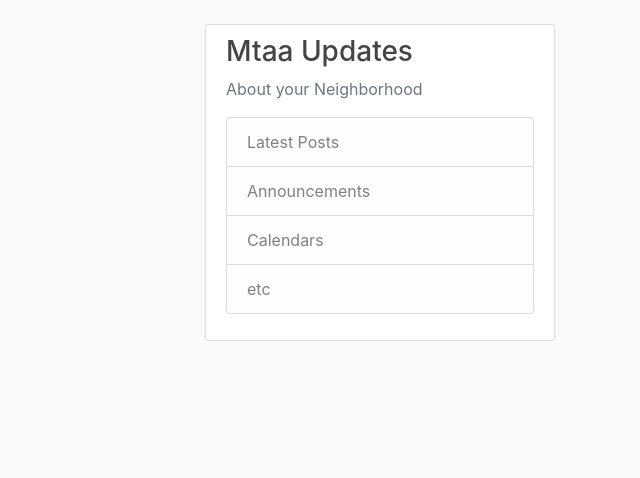
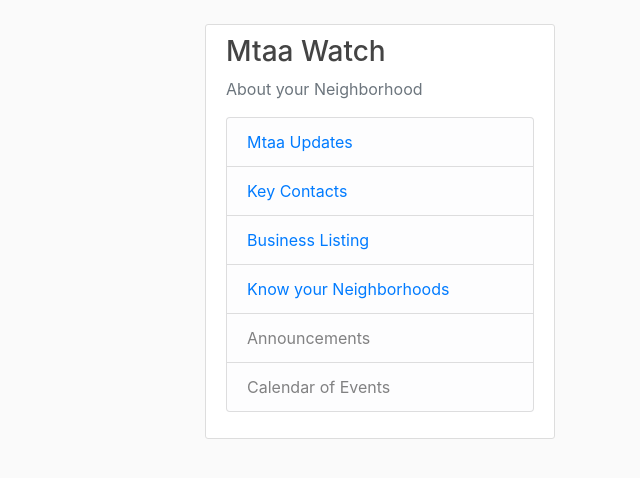
Before and after one commit to jameskomo/neighborhood-watch, a Django app: template mtaa_watch/templates/mtaa_watch/home.html in a window 1280 px wide. Shown: the part 56-534 px from the top of the page, without its empty margins (640-1280 px from the left). Run offline with Django 3.2, Linux system fonts and the light colour scheme; the template is opened without the code that fills it, so the values that code supplies are empty; some libraries are stand-ins or nearby versions.

Commit message:
Side bar updated with links to Business, Contacts and Neighborhood

```diff
--- a/mtaa_watch/templates/mtaa_watch/base.html
+++ b/mtaa_watch/templates/mtaa_watch/base.html
@@ -60,13 +60,15 @@
         </div>
         <div class="col-md-4">
           <div class="content-section">
-            <h3>Mtaa Updates</h3>
+            <h3>Mtaa Watch</h3>
             <p class='text-muted'>About your Neighborhood
               <ul class="list-group">
-                <li class="list-group-item list-group-item-light">Latest Posts</li>
+                <li class="list-group-item list-group-item-light"><a href="{% url 'mtaa_watch-home' %}">Mtaa Updates</a></li>
+                <li class="list-group-item list-group-item-light"><a href="{% url 'contact-home' %}">Key Contacts</a></li>
+                <li class="list-group-item list-group-item-light"><a href="{% url 'business-home' %}">Business Listing</a></li>
+                <li class="list-group-item list-group-item-light"><a href="{% url 'neighborhood-home' %}">Know your Neighborhoods</a></li>
                 <li class="list-group-item list-group-item-light">Announcements</li>
-                <li class="list-group-item list-group-item-light">Calendars</li>
-                <li class="list-group-item list-group-item-light">etc</li>
+                <li class="list-group-item list-group-item-light">Calendar of Events</li>
               </ul>
             </p>
           </div>
--- a/mtaa_watch/urls.py
+++ b/mtaa_watch/urls.py
@@ -27,7 +27,7 @@ from . import views
 urlpatterns = [
     path('', PostListView.as_view(), name='mtaa_watch-home'),
     path('business/', BusinessListView.as_view(), name='business-home'),
-    path('neighborhood/', BusinessListView.as_view(), name='business-home'),
+    path('neighborhood/', NeighborhoodListView.as_view(), name='neighborhood-home'),
     path('contact/', BusinessListView.as_view(), name='contact-home'),
     path('post/<int:pk>/', PostDetailView.as_view(), name='post-detail'),
     path('neighborhood/<int:pk>/', NeighborhoodDetailView.as_view(), name='neighborhood-detail'),
```
